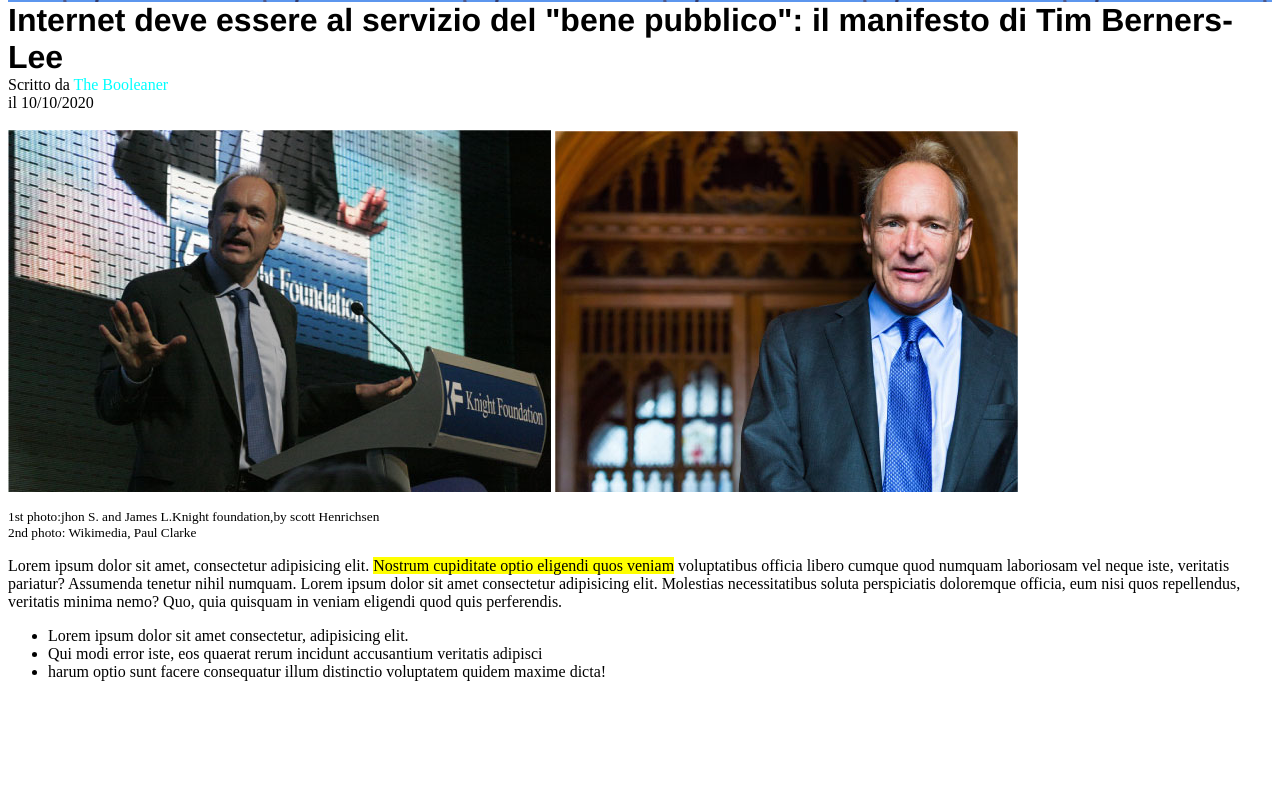
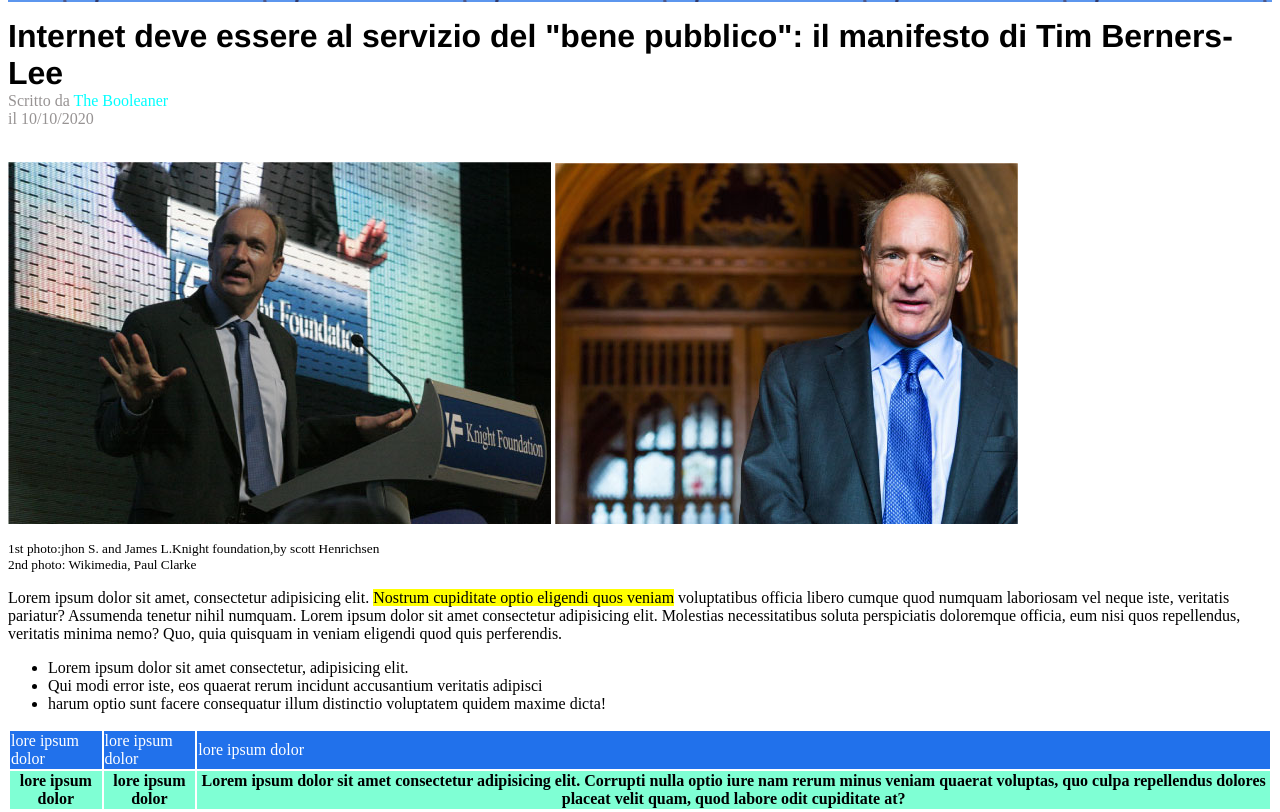
Before and after one commit to BartCatalano/html-css-booleaner, a plain HTML site: page index.html in a window 1280 px wide. Shown: the part 110-922 px from the top of the page. Before the commit the page ends 837 px from the top, so only its background shows below. Drawn offline with Linux system fonts and the light colour scheme.

Commit message:
feat: lavoro concluso, manca visione finale (wip)

```diff
--- a/css/style.css
+++ b/css/style.css
@@ -5,23 +5,39 @@ background-color: rgb(92, 150, 238);
     background-size: 400px;
 }
 
-h1{
+h1 {
     font-size: xx-large;
     color: black;
     margin: 0%;
     font-family: 'Franklin Gothic Medium', 'Arial Narrow', Arial, sans-serif;
 }
-    .sottotitoli{
+.lowimportance{
+    color: rgb(151, 147, 147);
+}
+
+.sottotitoli {
     font-size: small;
 
 }
-    .booleaner{
+
+.booleaner {
     color: aqua;
 }
 
-.description{
+.description {
     font-size: smaller;
 }
-.evidenziato{
+
+.evidenziato {
     background-color: yellow;
 }
+
+.t_title {
+    background-color: rgb(33, 113, 235);
+    color: white;
+}
+.t_color{
+    background-color: aquamarine;
+}
+
+}
--- a/index.html
+++ b/index.html
@@ -16,9 +16,10 @@
     <!-- /banner -->
     <!-- titolo e autore -->
     <section>
+        <p>
         <h1>Internet deve essere al servizio del "bene pubblico": il manifesto di Tim Berners-Lee</h1>
-        Scritto da <span class="booleaner"> The Booleaner </span><br>
-        il 10/10/2020
+        <span class="lowimportance">Scritto da <span class="booleaner"> The Booleaner </span><br>
+            il 10/10/2020</p></span>
     </section> <br>
     <!-- /titolo e autore -->
     <!-- immagini e descrizione -->
@@ -53,44 +54,54 @@
     <section>
         <table>
             <thead>
-                <tr>
-                    <td></td>
-                    <td></td>
-                    <td></td>
+                <tr class="t_title">
+                    <td>lore ipsum dolor</td>
+                    <td>lore ipsum dolor</td>
+                    <td>lore ipsum dolor</td>
                 </tr>
             </thead>
             <tbody>
-                <tr>
-                    <th></th>
-                    <th></th>
-                    <th></th>
+                <tr class="t_color">
+                    <th>lore ipsum dolor</th>
+                    <th>lore ipsum dolor</th>
+                    <th>Lorem ipsum dolor sit amet consectetur adipisicing elit. Corrupti nulla optio iure nam rerum
+                        minus veniam quaerat voluptas, quo culpa repellendus dolores placeat velit quam, quod labore
+                        odit cupiditate at?</th>
                 </tr>
                 <tr>
-                    <th></th>
-                    <th></th>
-                    <th></th>
+                    <th>lore ipsum dolor</th>
+                    <th>lore ipsum dolor</th>
+                    <th>Lorem ipsum dolor sit amet consectetur adipisicing elit. Rem temporibus pariatur sit natus
+                        perferendis. Illo dicta, cupiditate doloremque quam obcaecati veritatis itaque suscipit
+                        reiciendis fuga sit odio aut omnis necessitatibus!
+                    </th>
                 </tr>
-                <tr>
-                    <th></th>
-                    <th></th>
-                    <th></th>
-                </tr>
-                <tr>
-                    <th></th>
-                    <th></th>
-                    <th></th>
+                <tr class="t_color">
+                    <th>lore ipsum dolor</th>
+                    <th>lore ipsum dolor</th>
+                    <th>Lorem ipsum dolor sit amet consectetur adipisicing elit. Mollitia eaque optio id rem eveniet
+                        dolorum dignissimos ea voluptates omnis in! Quas natus consequuntur temporibus, quaerat
+                        asperiores nesciunt ex corporis autem.</th>
                 </tr>
             </tbody>
+        </table>
+        <p>Lorem ipsum dolor sit, amet consectetur adipisicing elit. Tempore <span class="evidenziato">quidem eligendi
+                commodi! Est totam incidunt facilis, quam possimus consequatur</span> hic, alias accusantium temporibus
+            qui ipsam quae itaque cumque quo Lorem ipsum dolor sit, amet consectetur adipisicing elit. Sequi excepturi
+            deserunt sapiente aut voluptatum magni maiores ex consequatur, ipsum deleniti iure temporibus accusantium
+            nam beatae, quasi veniam, dignissimos cumque laboriosam.</ex>
+        </p>
 
-        </table>
     </section>
     <!-- /tabella -->
     <!-- testo finale -->
-    <section></section>
+    <section><span class="lowimportance">potrebbero interessarti</span><br>
+    <img src="./img/monitor.jpg" alt="Monito pc">
+    <br>
+    <img src="./img/graph.jpg" alt="immagine con cuori">
+    </section>
     <!-- /testo finale -->
-    <!-- footer -->
-    <footer></footer>
-    <!-- footer -->
+
 </body>
 
 </html>
```
Lines whose indentation alone changed are shown as unchanged.
